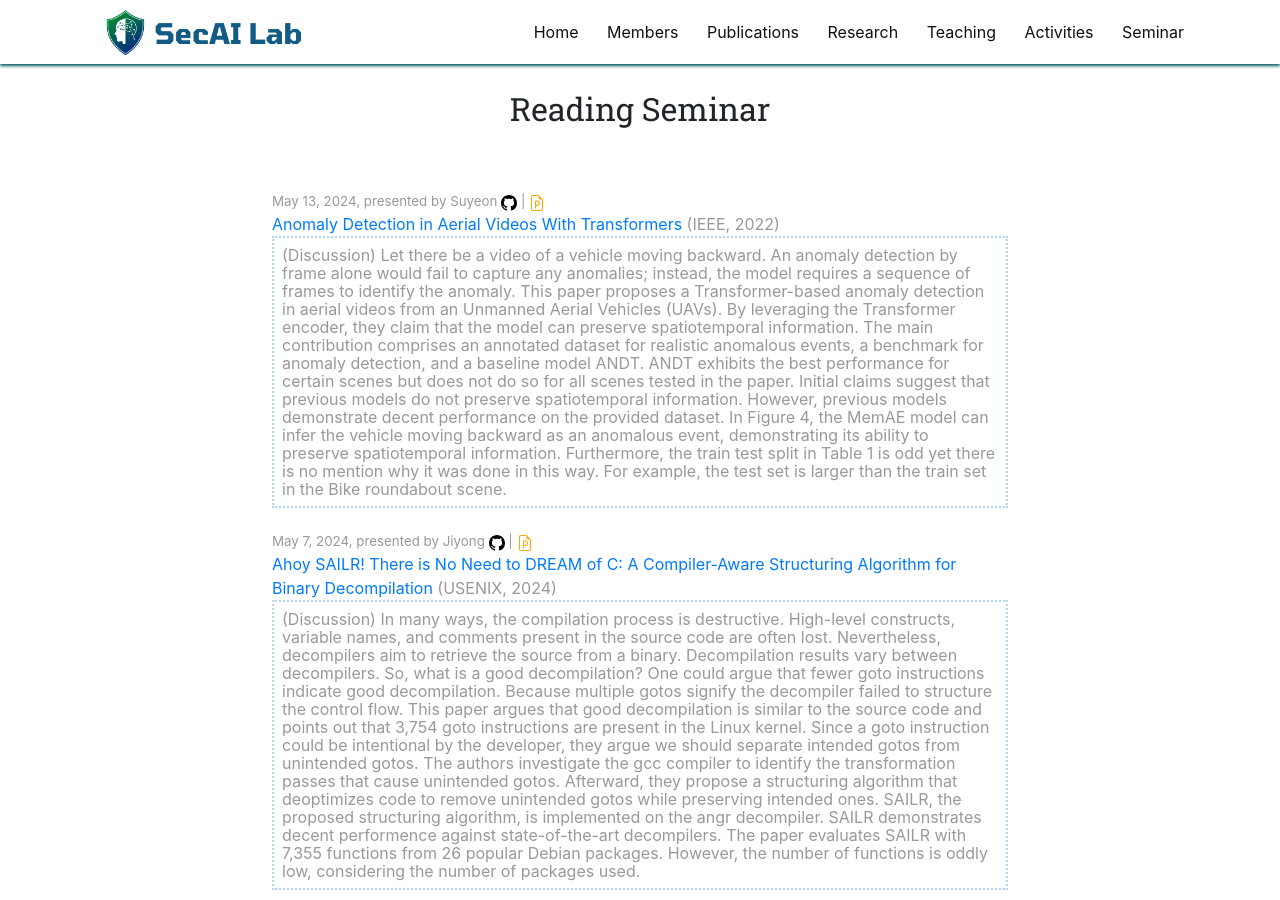
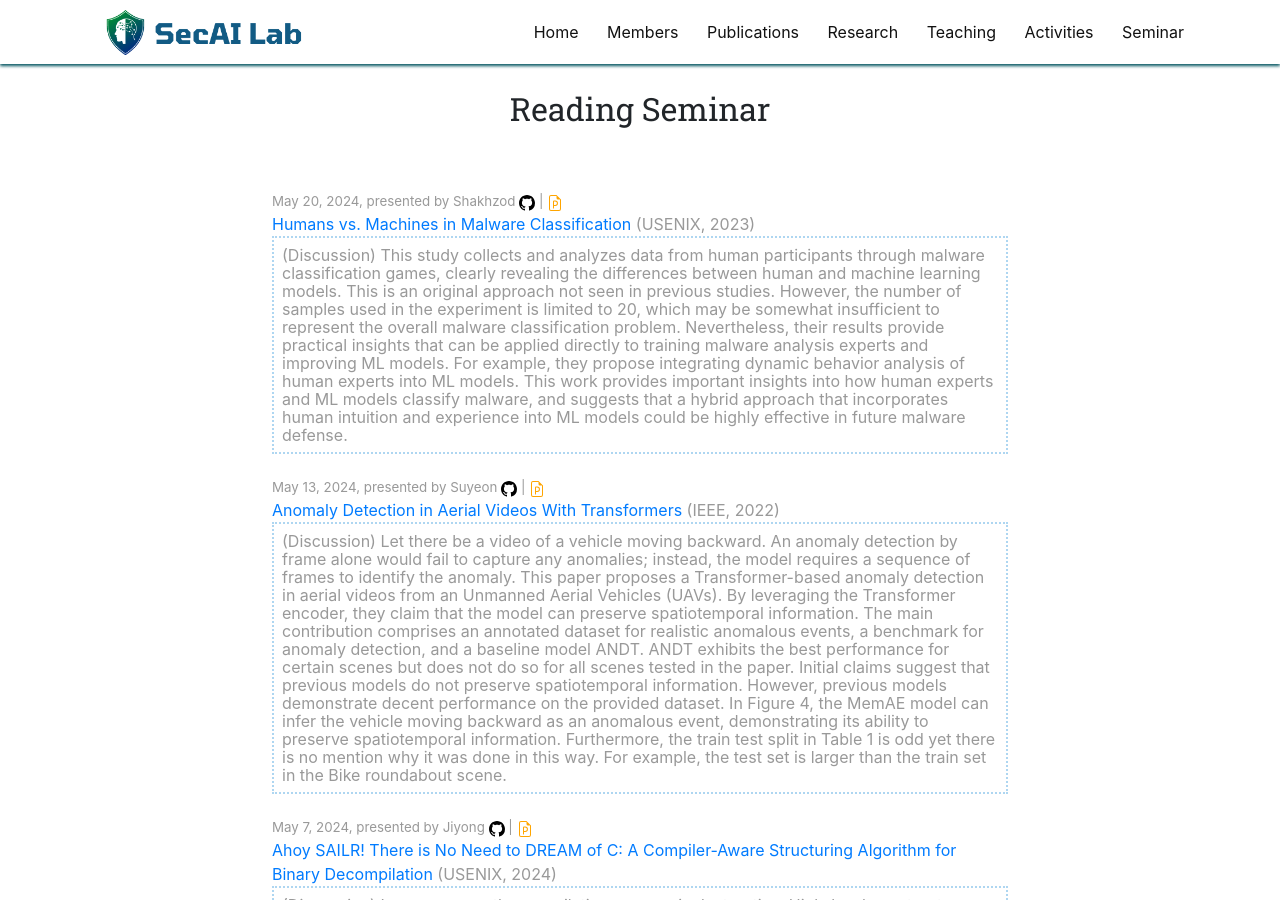
Before and after one commit to SecAI-Lab/secai-lab.github.io, a Jekyll site: the page built from pages/seminar.md, in a window 1280 px wide and 900 px high. Built offline with Jekyll 4.4.1, drawn with Linux system fonts in a browser that asks for light colours; nearby versions of some CDN libraries.

Commit message:
Update readings.yml

```diff
--- a/_data/readings.yml
+++ b/_data/readings.yml
@@ -1,3 +1,16 @@
+- title: "Humans vs. Machines in Malware Classification"
+  link: "https://www.usenix.org/conference/usenixsecurity23/presentation/aonzo"
+  ppt_link: "https://docs.google.com/presentation/d/1E7GtE7fmpe3vDWGTMoDnOOV5WDJGdcftWfWkmOfs660/edit?usp=sharing"
+  code_link: ""
+  presenter: Shakhzod
+  conference: USENIX
+  date: 2024.05.20
+  pub_year: 2023
+  discussion: "(Discussion) This study collects and analyzes data from human participants through malware classification games, clearly revealing the differences between human and machine learning models.
+  This is an original approach not seen in previous studies. However, the number of samples used in the experiment is limited to 20, which may be somewhat insufficient to represent the overall malware classification problem.
+  Nevertheless, their results provide practical insights that can be applied directly to training malware analysis experts and improving ML models. For example, they propose integrating dynamic behavior analysis of human experts into ML models.
+  This work provides important insights into how human experts and ML models classify malware, and suggests that a hybrid approach that incorporates human intuition and experience into ML models could be highly effective in future malware defense."
+
 - title: "Anomaly Detection in Aerial Videos With Transformers"
   link: "https://ieeexplore.ieee.org/document/9854892"
   ppt_link: "https://drive.google.com/file/d/1GoRgFU5OZ4xQtBfWOHyUOEKuDLb59K6C/view?usp=sharing"
```
